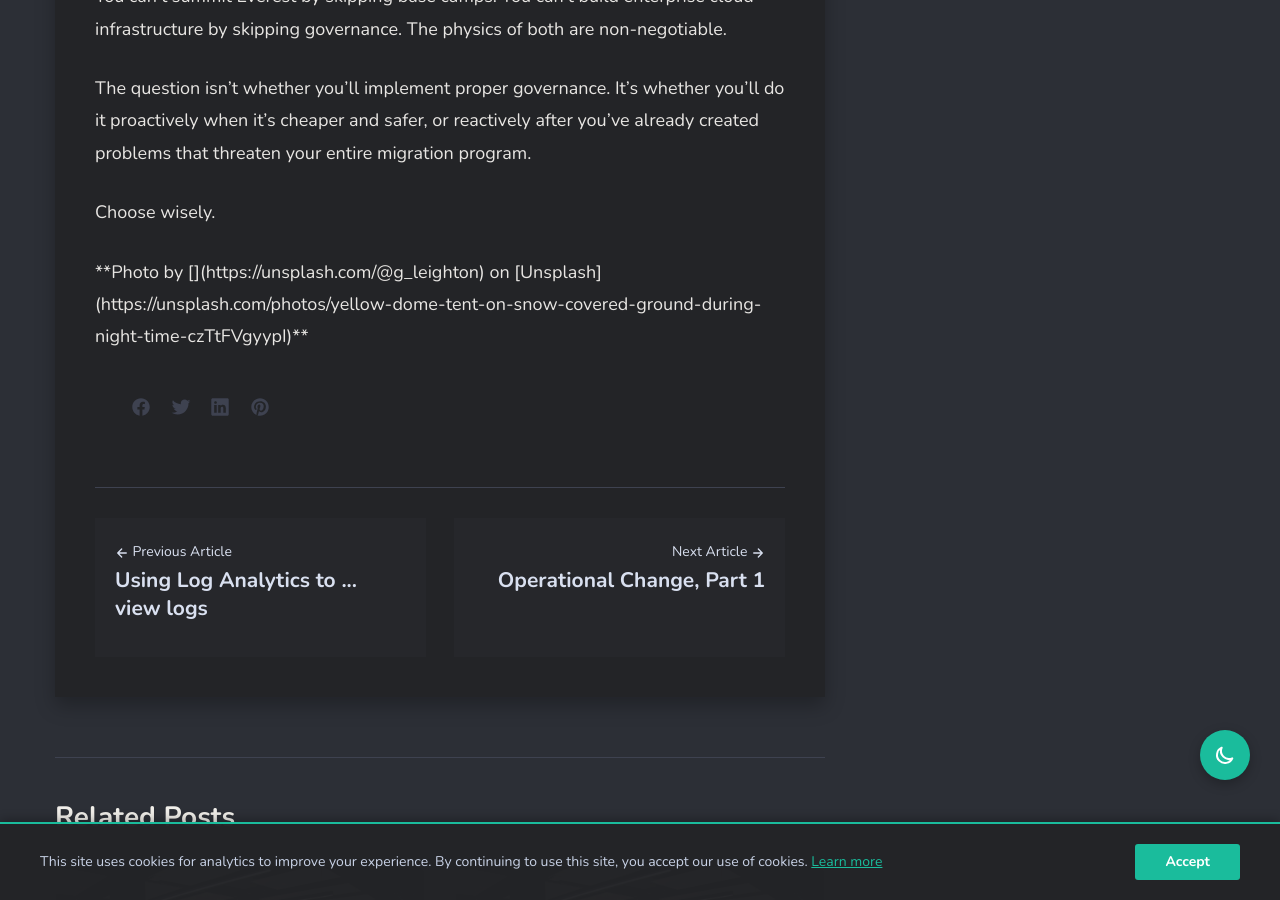
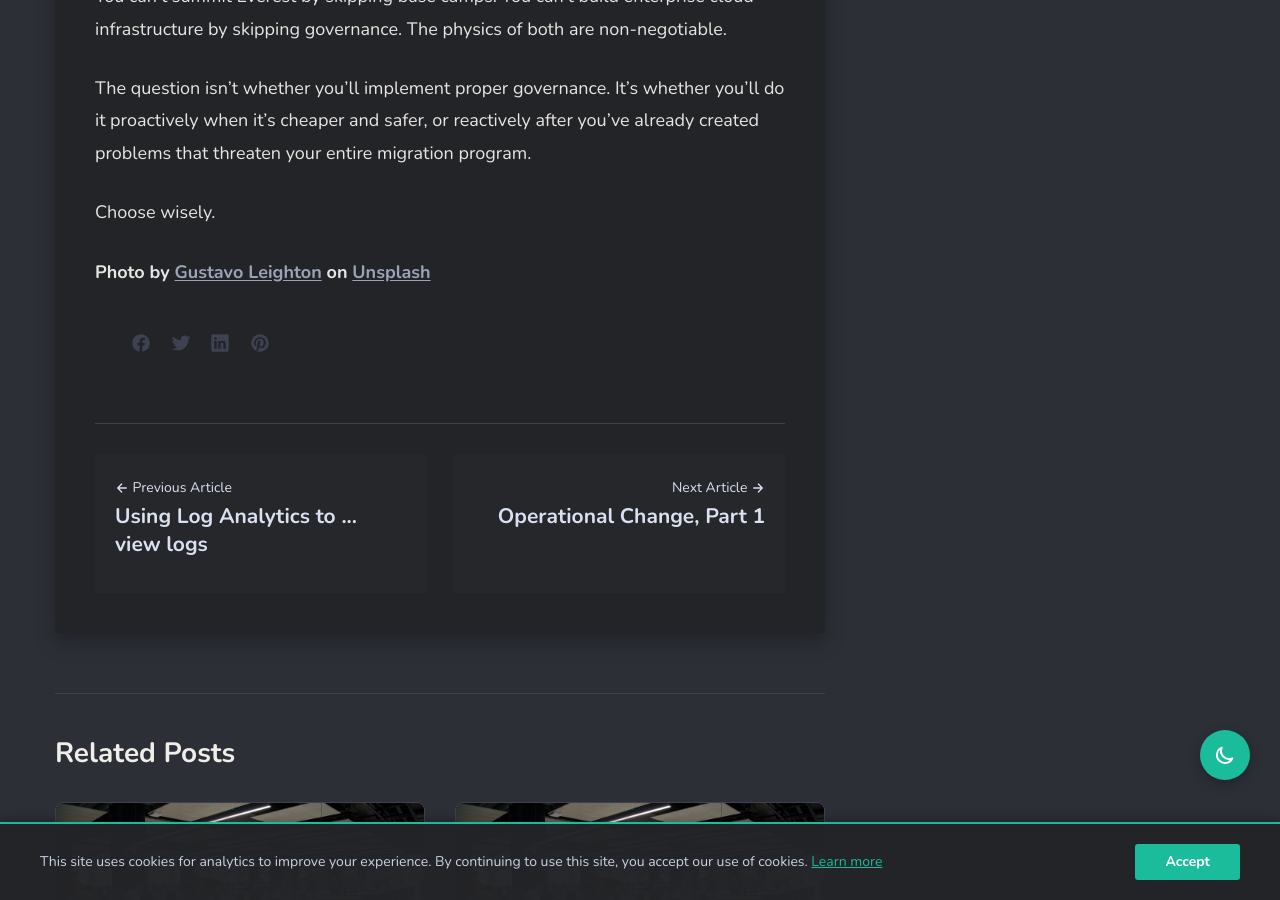
Before and after one commit to technicalanxiety/technicalanxiety.github.io, a Jekyll site: the page built from _posts/2025-5-01-basecamp-summit.md, in a window 1280 px wide and 900 px high, scrolled down 8653 px. Built offline with Jekyll 4.4.1, drawn with Linux system fonts in a browser that asks for light colours; nearby versions of some CDN libraries; comment, search, counter and statistics services are not loaded.

Commit message:
fix: Correct photo attribution formatting in basecamp-summit post

```diff
--- a/_posts/2025-5-01-basecamp-summit.md
+++ b/_posts/2025-5-01-basecamp-summit.md
@@ -128,4 +128,4 @@ The question isn't whether you'll implement proper governance. It's whether you'
 
 Choose wisely.
 
-**Photo by [<Gustavo Leighton>](https://unsplash.com/@g_leighton) on [Unsplash](https://unsplash.com/photos/yellow-dome-tent-on-snow-covered-ground-during-night-time-czTtFVgyypI)**
+**Photo by [Gustavo Leighton](https://unsplash.com/@g_leighton) on [Unsplash](https://unsplash.com/photos/yellow-dome-tent-on-snow-covered-ground-during-night-time-czTtFVgyypI)**
```
